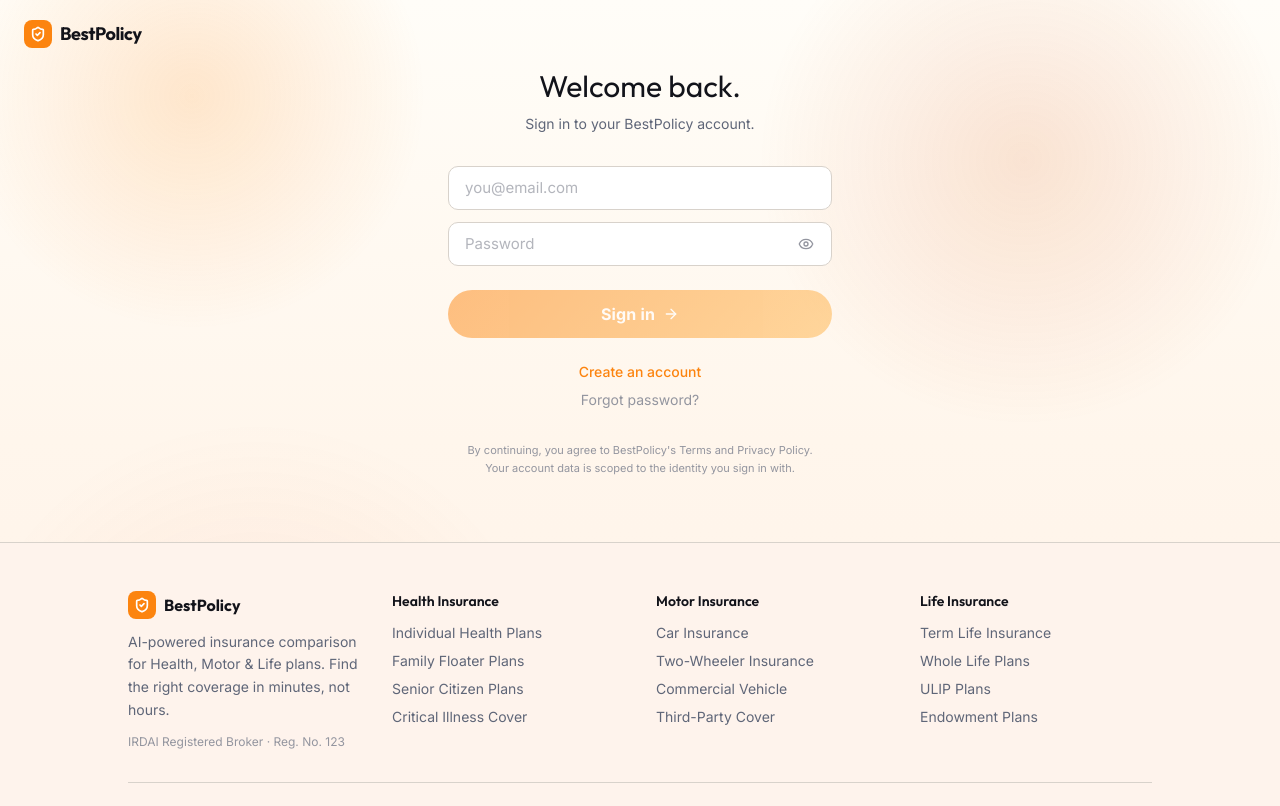
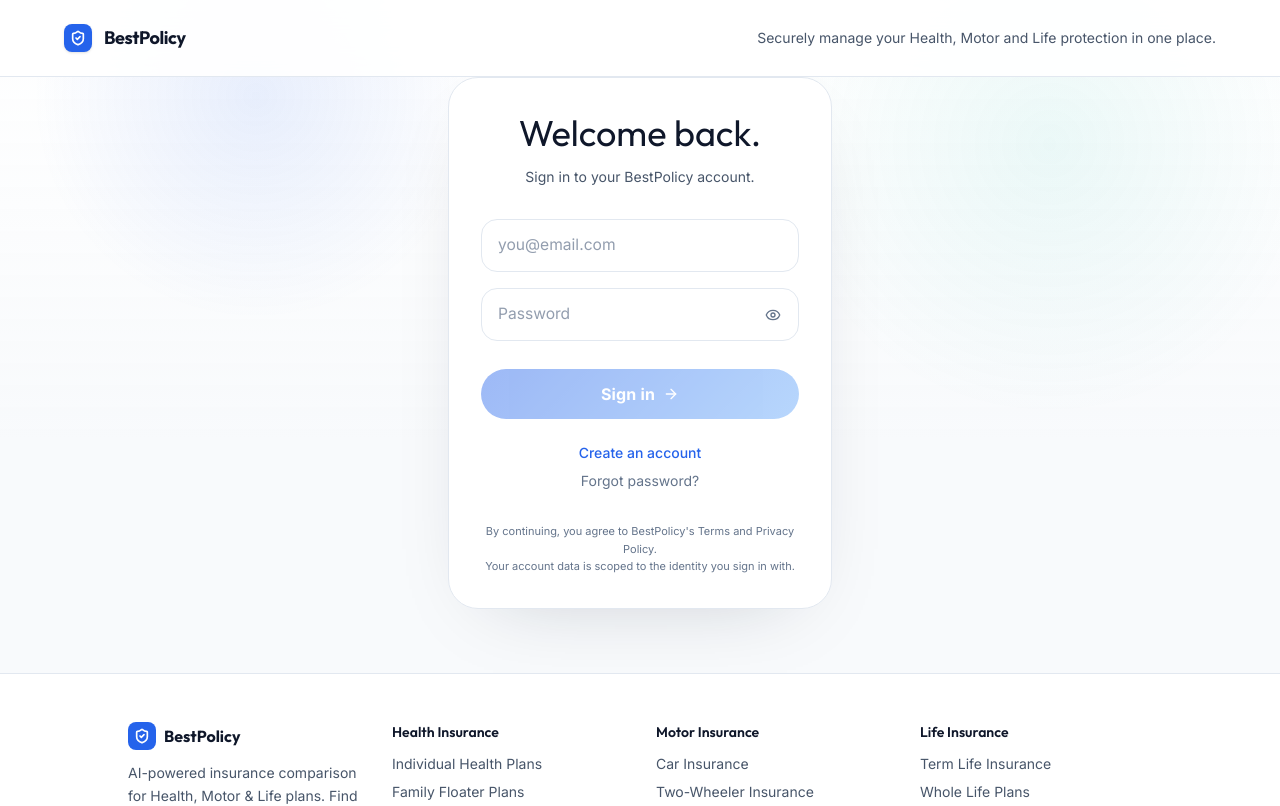
Before and after one commit to elatedvortex/insure-tech, a Next.js app in the folder aegis-ai/: page /login in a window 1280 px wide. Shown: the top 806 px of the page. Built offline with nearby package versions, Linux system fonts and the light colour scheme; no server answers.

Commit message:
ui changes 2

```diff
--- a/aegis-ai/src/app/advisor/AdvisorClient.tsx
+++ b/aegis-ai/src/app/advisor/AdvisorClient.tsx
@@ -251,26 +251,36 @@ export default function AdvisorClient() {
   }
 
   return (
-    <div className="flex flex-col h-dvh bg-paper">
-      <header className="flex items-center gap-3 px-4 sm:px-6 py-3.5 border-b border-surface-line/60 bg-paper/90 backdrop-blur-xl">
+    <div className="flex flex-col min-h-screen bg-background text-ink">
+      <header className="flex flex-col gap-4 px-4 sm:px-6 py-5 border-b border-surface-line/60 bg-surface/95 backdrop-blur-xl shadow-sm">
+        <div className="flex flex-col gap-4 sm:flex-row sm:items-center sm:justify-between">
+          <div className="flex items-center gap-3">
             <button
               onClick={() => router.push("/")}
               aria-label="Back to home"
-          className="w-8 h-8 rounded-full flex items-center justify-center text-ink-soft hover:text-pine transition-colors"
+              className="w-10 h-10 rounded-full flex items-center justify-center text-ink-soft hover:text-pine transition-colors bg-paper/80 border border-surface-line"
             >
               <BackIcon />
             </button>
-        <Presence size="sm" active={thinking || streaming} />
             <div>
-          <p className="font-display text-base text-ink leading-none">BestPolicy</p>
+              <p className="font-display text-base text-ink leading-none">BestPolicy Advisor</p>
               <p className="text-[11px] text-sage mt-0.5">
                 {thinking ? "Thinking…" : streaming ? "Responding…" : "Your protection advisor"}
               </p>
             </div>
+          </div>
+          <div className="rounded-full border border-surface-line bg-paper/95 px-4 py-2 text-sm text-ink-soft shadow-sm">
+            Health · Motor · Life coverage guidance
+          </div>
+        </div>
+        <Presence size="sm" active={thinking || streaming} />
       </header>
 
       <div ref={scrollRef} className="flex-1 overflow-y-auto scrollbar-hide px-4 sm:px-6 py-6">
         <div className="max-w-3xl mx-auto flex flex-col gap-6">
+          <div className="rounded-[28px] border border-surface-line bg-surface/90 p-5 shadow-[0_20px_60px_-36px_rgba(15,23,42,0.12)]">
+            <p className="text-sm text-ink-soft">Your conversation is private and securely stored.</p>
+          </div>
           {messages.map((m) => (
             <MessageBubble key={m.id} message={m} onQuickReply={(t) => sendMessage(t)} />
           ))}
--- a/aegis-ai/src/app/globals.css
+++ b/aegis-ai/src/app/globals.css
@@ -1,48 +1,48 @@
 @import "tailwindcss";
 
 :root {
-  /* Pure white — Swiggy-style high contrast */
-  --paper: #FEF3EC;
-  --paper-dim: #FFF0E3;
-  --ink: #12131A;
-  --ink-soft: #5F6678;
+  --paper: #FFFFFF;
+  --paper-dim: #F8FAFC;
+  --ink: #0F172A;
+  --ink-soft: #475569;
   --surface: #FFFFFF;
-  --surface-line: #D8D2CB;
+  --surface-line: #E2E8F0;
 
-  /* Primary: vivid orange */
-  --pine: #FC840F;
-  --pine-deep: #D94F00;
-  --pine-bright: #FFB347;
+  --pine: #2563EB;
+  --pine-deep: #1D4ED8;
+  --pine-bright: #60A5FA;
 
-  /* Neutral muted */
-  --sage: #93959F;
+  --sage: #64748B;
 
-  /* Accent: deep orange-red for badges/alerts */
-  --clay: #D83B01;
-  --clay-soft: #FFEEE3;
+  --clay: #14B8A6;
+  --clay-soft: #D2FAF6;
 
-  --background: var(--paper);
+  --warning: #F59E0B;
+  --danger: #EF4444;
+  --success: #22C55E;
+
+  --background: #F8FAFC;
   --foreground: var(--ink);
 }
 
 .dark {
-  --paper: #1A1A1A;
-  --paper-dim: #242424;
-  --ink: #F5F5F5;
-  --ink-soft: #ABABAB;
-  --surface: rgba(35, 35, 35, 0.90);
-  --surface-line: rgba(255, 255, 255, 0.10);
+  --paper: #0F172A;
+  --paper-dim: #111827;
+  --ink: #F8FAFC;
+  --ink-soft: #CBD5E1;
+  --surface: rgba(15, 23, 42, 0.95);
+  --surface-line: rgba(148, 163, 184, 0.18);
 
-  --pine: #FF9A41;
-  --pine-deep: #FC8019;
-  --pine-bright: #FFBB7A;
+  --pine: #60A5FA;
+  --pine-deep: #2563EB;
+  --pine-bright: #93C5FD;
 
-  --sage: #8A8A8A;
+  --sage: #94A3B8;
 
-  --clay: #FF6B35;
-  --clay-soft: #5A1F00;
+  --clay: #5EEAD4;
+  --clay-soft: #134E4A;
 
-  --background: var(--paper);
+  --background: #020617;
   --foreground: var(--ink);
 }
 
@@ -78,10 +78,9 @@ html {
 body {
   background: var(--background);
   background-image:
-    radial-gradient(circle at 15% 12%, rgba(252, 132, 15, 0.18), transparent 18%),
-    radial-gradient(circle at 80% 20%, rgba(217, 81, 6, 0.14), transparent 22%),
-    radial-gradient(circle at 20% 90%, rgba(234, 88, 12, 0.08), transparent 24%),
-    linear-gradient(180deg, #fffdf8 0%, #fff6ec 55%, #fff2e8 100%);
+    radial-gradient(circle at 20% 12%, rgba(37, 99, 235, 0.10), transparent 18%),
+    radial-gradient(circle at 82% 18%, rgba(20, 184, 166, 0.08), transparent 22%),
+    linear-gradient(180deg, rgba(255,255,255,0.92) 0%, rgba(248,250,252,1) 55%, rgba(248,250,252,1) 100%);
   background-attachment: fixed;
   color: var(--foreground);
   font-family: var(--font-sans), ui-sans-serif, system-ui, sans-serif;
@@ -102,15 +101,15 @@ body {
 .scrollbar-hide { -ms-overflow-style: none; scrollbar-width: none; }
 
 .premium-surface {
-  background: rgba(255, 255, 255, 0.92);
-  backdrop-filter: blur(20px);
-  -webkit-backdrop-filter: blur(20px);
-  box-shadow: 0 4px 24px -8px rgba(40, 44, 63, 0.10), 0 1px 4px rgba(40,44,63,0.06);
+  background: rgba(255, 255, 255, 0.94);
+  backdrop-filter: blur(24px);
+  -webkit-backdrop-filter: blur(24px);
+  box-shadow: 0 18px 50px -30px rgba(15, 23, 42, 0.16), 0 1px 3px rgba(15, 23, 42, 0.08);
 }
 
 .dark .premium-surface {
-  background: rgba(30, 30, 30, 0.90);
-  box-shadow: 0 4px 24px -8px rgba(0, 0, 0, 0.40);
+  background: rgba(15, 23, 42, 0.90);
+  box-shadow: 0 18px 50px -30px rgba(0, 0, 0, 0.35);
 }
 
 @keyframes breathe {
@@ -141,41 +140,44 @@ textarea { transition: height 0.15s ease; }
   gap: 0.5rem;
   background: linear-gradient(135deg, var(--pine), var(--pine-bright));
   color: #fff;
-  padding: 0.75rem 1.6rem;
+  padding: 0.8rem 1.65rem;
   border-radius: 9999px;
   font-weight: 700;
   letter-spacing: 0.01em;
-  box-shadow: 0 18px 40px -18px rgba(252, 128, 25, 0.45);
-  transition: transform 0.16s ease, box-shadow 0.16s ease, background 0.16s ease;
+  box-shadow: 0 18px 48px -26px rgba(37, 99, 235, 0.28);
+  transition: transform 0.18s ease, box-shadow 0.18s ease, background 0.18s ease;
 }
-.btn-primary:hover  { background: linear-gradient(135deg, var(--pine-deep), var(--pine)); transform: translateY(-1px); box-shadow: 0 18px 44px -18px rgba(252,128,25,0.70); }
+.btn-primary:hover  { background: linear-gradient(135deg, var(--pine-deep), var(--pine)); transform: translateY(-1px); box-shadow: 0 20px 56px -28px rgba(37, 99, 235, 0.35); }
 .btn-primary:active { transform: translateY(0); }
-.btn-primary:disabled { opacity: 0.5; transform: none; box-shadow: none; cursor: not-allowed; }
+.btn-primary:disabled { opacity: 0.45; transform: none; box-shadow: none; cursor: not-allowed; }
 
 .form-input {
   display: block;
   width: 100%;
-  padding: 0.65rem 1rem;
-  border-radius: 10px;
-  border: 1.5px solid var(--surface-line);
+  padding: 0.9rem 1rem;
+  border-radius: 16px;
+  border: 1px solid var(--surface-line);
   background: var(--surface);
   color: var(--foreground);
-  font-size: 0.9375rem;
-  transition: box-shadow 0.12s ease, border-color 0.12s ease;
+  font-size: 0.975rem;
+  transition: box-shadow 0.16s ease, border-color 0.16s ease, transform 0.16s ease;
+}
+.form-input:hover {
+  transform: translateY(-0.5px);
 }
 .form-input:focus {
-  box-shadow: 0 0 0 3px rgba(252, 128, 25, 0.18);
+  box-shadow: 0 0 0 3px rgba(37, 99, 235, 0.16);
   border-color: var(--pine);
   outline: none;
 }
 
 .card {
-  border-radius: 22px;
-  background: linear-gradient(180deg, rgba(255,255,255,0.98), rgba(255,246,236,0.96));
-  border: 1px solid rgba(252, 128, 25, 0.18);
-  box-shadow: 0 20px 60px -30px rgba(252, 128, 25, 0.24);
-  padding: 1rem;
-  backdrop-filter: blur(12px);
+  border-radius: 20px;
+  background: rgba(255, 255, 255, 0.96);
+  border: 1px solid rgba(148, 163, 184, 0.16);
+  box-shadow: 0 18px 50px -30px rgba(15, 23, 42, 0.12);
+  padding: 1.25rem;
+  backdrop-filter: blur(18px);
 }
 
 .muted { color: var(--ink-soft); }
--- a/aegis-ai/src/app/login/LoginClient.tsx
+++ b/aegis-ai/src/app/login/LoginClient.tsx
@@ -101,19 +101,19 @@ export default function LoginPage() {
           initial={{ opacity: 0, y: 12 }}
           animate={{ opacity: 1, y: 0 }}
           transition={{ duration: 0.5 }}
-          className="w-full max-w-sm"
+          className="w-full max-w-sm rounded-[30px] border border-surface-line bg-surface/95 shadow-[0_25px_80px_-45px_rgba(15,23,42,0.25)] p-8"
         >
-          <h1 className="font-display text-2xl sm:text-3xl text-ink text-center leading-tight mb-2">
+          <h1 className="font-display text-3xl sm:text-4xl text-ink text-center leading-tight mb-3">
             {title}
           </h1>
-          <p className="text-sm text-ink-soft text-center mt-2 mb-8">
+          <p className="text-sm text-ink-soft text-center mt-1 mb-8 max-w-[28rem] mx-auto">
             {mode === "signin" && "Sign in to your BestPolicy account."}
             {mode === "signup" && "Create your account to compare and manage your policies."}
             {mode === "forgot" && "Enter your account email and we will send a reset link."}
             {mode === "reset" && "Use at least 8 characters for your new password."}
           </p>
 
-          <form onSubmit={submit} className="flex flex-col gap-3">
+          <form onSubmit={submit} className="flex flex-col gap-4">
             {mode === "signup" && (
               <div>
                 <input
--- a/aegis-ai/src/components/HomeSections.tsx
+++ b/aegis-ai/src/components/HomeSections.tsx
@@ -38,7 +38,7 @@ export function HowItWorks() {
   ];
 
   return (
-    <section className="px-6 py-24 max-w-5xl mx-auto">
+    <section id="how-it-works" className="px-6 py-24 max-w-5xl mx-auto">
       <SectionEyebrow>How it works</SectionEyebrow>
       <div className="mt-10 grid sm:grid-cols-3 gap-8">
         {steps.map((s, i) => (
--- a/aegis-ai/src/components/auth/AuthHeader.tsx
+++ b/aegis-ai/src/components/auth/AuthHeader.tsx
@@ -3,13 +3,18 @@ import { ShieldCheck } from "lucide-react";
 
 export function AuthHeader() {
   return (
-    <header className="px-6 py-5">
-      <Link href="/" className="inline-flex items-center gap-2">
-        <div className="w-7 h-7 rounded-lg bg-pine flex items-center justify-center">
-          <ShieldCheck className="w-4 h-4 text-white" strokeWidth={2.5} />
-        </div>
-        <span className="font-display font-bold text-lg tracking-tight text-ink">BestPolicy</span>
-      </Link>
+    <header className="px-6 py-6 border-b border-surface-line/70 bg-surface/90 backdrop-blur-xl">
+      <div className="max-w-6xl mx-auto flex items-center justify-between gap-4">
+        <Link href="/" className="inline-flex items-center gap-3">
+          <div className="w-7 h-7 rounded-lg bg-pine flex items-center justify-center shadow-sm">
+            <ShieldCheck className="w-4 h-4 text-white" strokeWidth={2.5} />
+          </div>
+          <span className="font-display font-bold text-lg tracking-tight text-ink">BestPolicy</span>
+        </Link>
+        <p className="hidden sm:block text-sm text-ink-soft max-w-xl">
+          Securely manage your Health, Motor and Life protection in one place.
+        </p>
+      </div>
     </header>
   );
 }
```
Also changed, not shown: aegis-ai/src/components/Composer.tsx (+8 -8 lines), aegis-ai/src/components/MessageBubble.tsx (+5 -5 lines), aegis-ai/src/components/SiteHeader.tsx (+16 -11 lines). Lines whose indentation alone changed are shown as unchanged.
